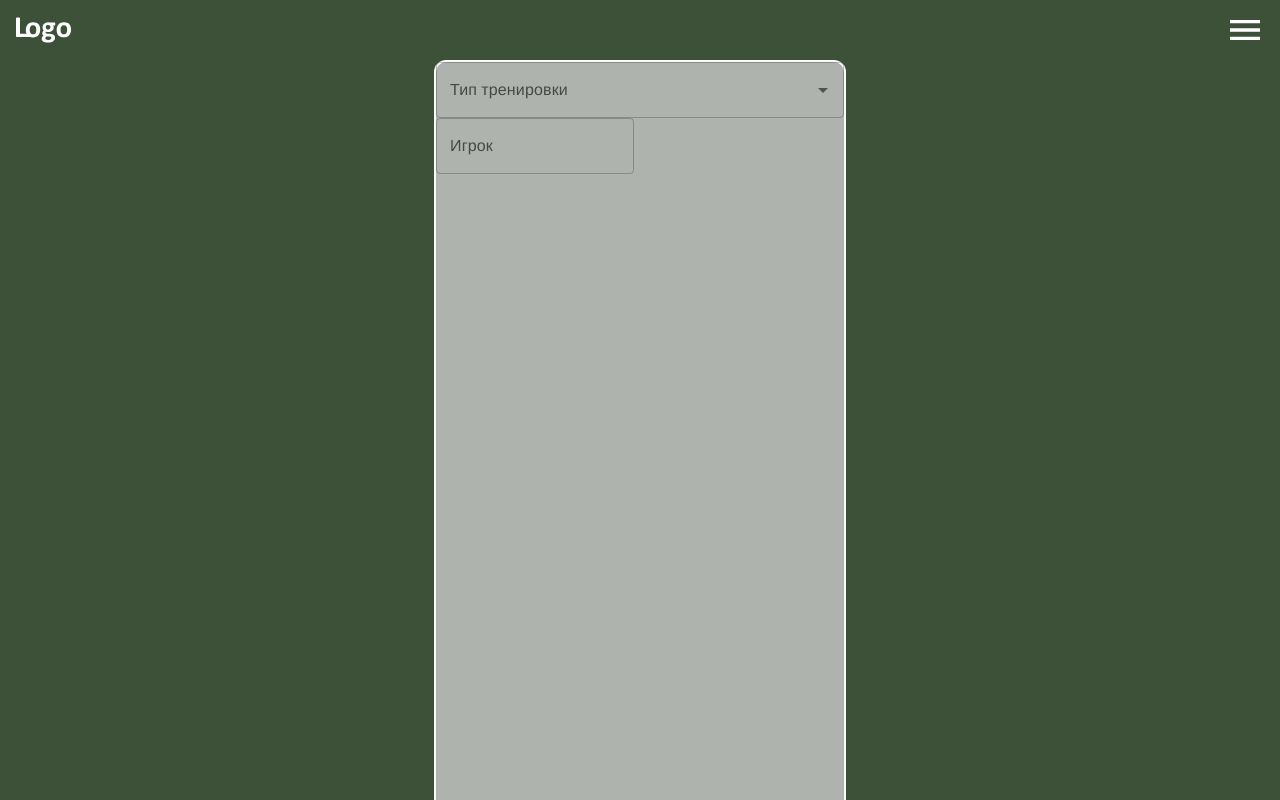
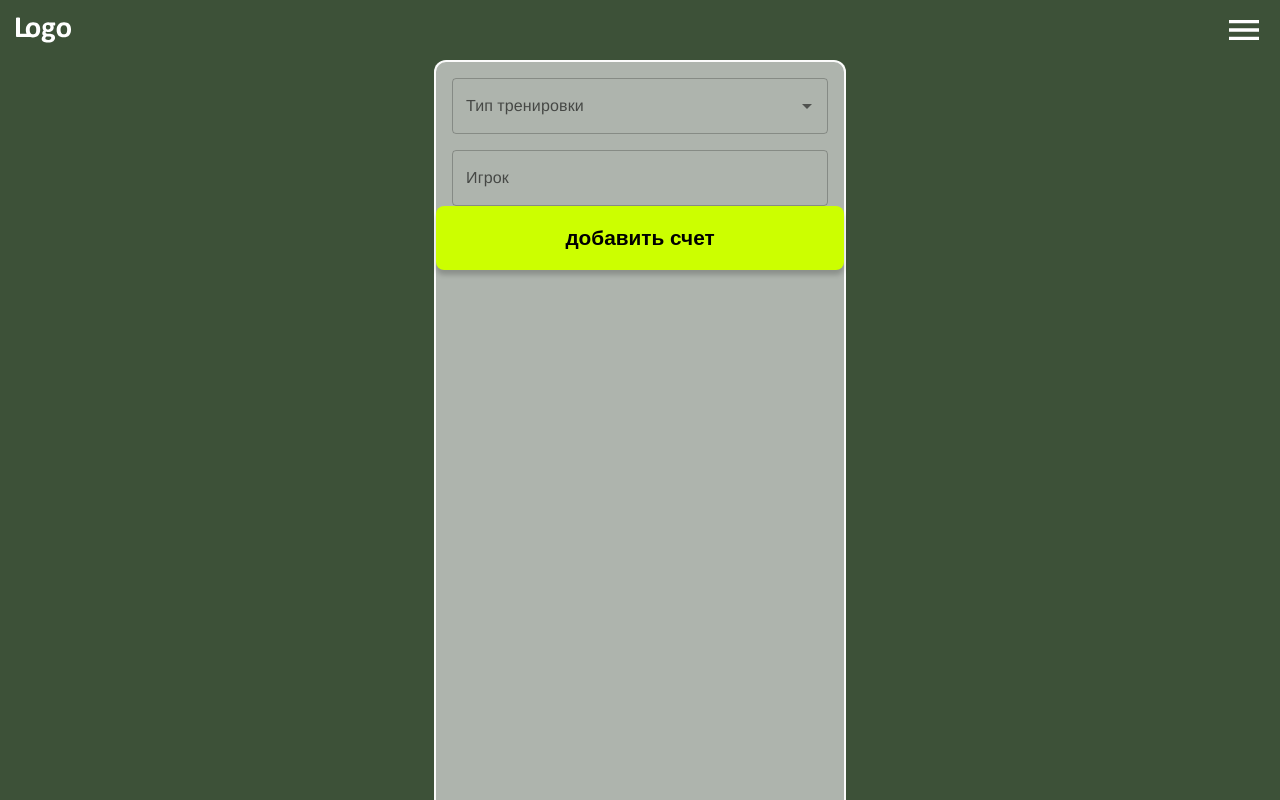
Before and after one commit to Zyurkalov/Tennis-toure, a React (Vite) app: page /Tennis-toure/service/assessment-set in a window 1280 px wide. Shown: the top 800 px of the page. Built offline with nearby package versions, Linux system fonts and the light colour scheme.

Commit message:
feat: added new custom component

```diff
--- /dev/null
+++ b/src/UI-kit/CustomButtonSubmit/CustomButtonSubmit.module.scss
@@ -0,0 +1,17 @@
+.button {
+    min-width: 100%;
+    min-height: 64px;
+    background-color: var(--color-limon);
+    border: none;
+    border-radius: var(--bordre-radius-small);
+
+    font-family: var(--font-header);
+    font-weight: 600;
+    font-size: 1.3rem;
+    box-shadow: 0px 5px 5px rgba(#000000, 0.2);
+
+    &:active {
+        box-shadow: 0 3px rgba(#000000, 0.3);
+        transform: translateY(2px);
+    }
+}
--- /dev/null
+++ b/src/UI-kit/CustomButtonSubmit/CustomButtonSubmit.tsx
@@ -0,0 +1,30 @@
+import clsx from 'clsx';
+import styles from './CustomButtonSubmit.module.scss';
+import { SyntheticEvent, ReactNode, ButtonHTMLAttributes } from 'react';
+
+interface CustomButtonProps extends ButtonHTMLAttributes<HTMLButtonElement> {
+    callback: () => void;
+    children: ReactNode;
+}
+
+export default function CustomButtonSubmit({
+    children,
+    callback,
+    ...props
+}: CustomButtonProps) {
+    const handleClick = (e: SyntheticEvent<HTMLButtonElement>) => {
+        e.preventDefault();
+        callback();
+    };
+
+    return (
+        <button
+            type='submit'
+            onClick={handleClick}
+            className={clsx(styles.button)}
+            {...props}
+        >
+            {children}
+        </button>
+    );
+}
--- a/src/index.css
+++ b/src/index.css
@@ -73,9 +73,9 @@ span {
 
     --font-header: 'Unbounded', sans-serif;
 
-    --margin-outsideBlock: 15px;
+    --margin-outsideBlock: 16px;
     --mg-10: 10px;
-    --mg-15: 15px;
+    --mg-15: 16px;
     --mg-28: 28px;
     --color-default: rgba(255, 255, 255, 1);
     --color-white-95: rgba(255, 255, 255, 0.95);
@@ -86,6 +86,7 @@ span {
     --color-limon: #ccff00;
     --color-yellow: #ffa000;
 
+    --bordre-radius-small: 8px;
     --bordre-radius-medium: 12px;
 
     background-color: var(--color-green);
--- a/src/page/AssessmentSet/AssessmentSet.tsx
+++ b/src/page/AssessmentSet/AssessmentSet.tsx
@@ -1,57 +1,64 @@
 import Autocomplete from '@mui/material/Autocomplete';
 import { AssessmentServiceTypes } from '../types';
-import { useState, ChangeEvent } from 'react';
-import InputAdornment from '@mui/material/InputAdornment';
-import SearchIcon from '@mui/icons-material/Search';
+import { useState, ChangeEvent, useEffect, SyntheticEvent } from 'react';
 
 import clsx from 'clsx';
 import { TextField } from '@mui/material';
 import useScreenStyle from '../../utilits/hooks/useScreenStyle';
 import styles from './assessmentSet.module.scss';
+import { ClassNames } from '@emotion/react';
+import CustomButtonSubmit from '../../UI-kit/CustomButtonSubmit/CustomButtonSubmit';
 
-const headerObj = {
-    header: 'Раз',
-    paragraph: 'Два',
-    image: 'Три',
+export default function AssessmentSet() {
+    const [inputPlayer, setInputPlayer] = useState('');
+    const [inputValue, setInputValue] = useState('');
+
+    const handleChangePlayer = (event: ChangeEvent<HTMLInputElement>) => {
+        setInputPlayer(event.target.value);
     };
 
-export default function AssessmentSet() {
-    const [inputValue, setInputValue] = useState('');
+    useEffect(() => {
+        console.log(inputValue);
+    }, [inputValue]);
 
-    const handleChange = (event: ChangeEvent<HTMLInputElement>) => {
-        setInputValue(event.target.value);
-    };
+    function callBack() {
+        return;
+    }
+
     return (
-        <>
+        <form className={clsx(styles.form)}>
+            <div className={styles.inputContainer}>
                 <Autocomplete
-                disablePortal
-                id='combo-box-demo'
+                    inputValue={inputValue}
+                    onInputChange={(_, newInputValue) => {
+                        setInputValue(newInputValue);
+                    }}
+                    id='controllable-states-demo'
                     options={Object.keys(AssessmentServiceTypes).map(
                         key =>
                             AssessmentServiceTypes[
                                 key as keyof typeof AssessmentServiceTypes
                             ],
                     )}
-                onChange={() => {}}
                     renderInput={params => (
                         <TextField {...params} label='Тип тренировки' />
                     )}
+                    className={clsx()}
                 />
                 <TextField
                     id='demo-helper-text-aligned-no-helper'
                     label='Игрок'
                     maxRows={1}
-                onChange={handleChange}
-                value={inputValue}
-                className={clsx()}
-                // InputProps={{
-                //     startAdornment: (
-                //         <InputAdornment position='start'>
-                //             <SearchIcon fontSize='large' />
-                //         </InputAdornment>
-                //     ),
-                // }}
+                    onChange={handleChangePlayer}
+                    value={inputPlayer}
+                    className={clsx(styles.form__textField)}
                 />
-        </>
+            </div>
+            <div></div>
+
+            <CustomButtonSubmit callback={callBack}>
+                добавить счет
+            </CustomButtonSubmit>
+        </form>
     );
 }
--- a/src/page/AssessmentSet/assessmentSet.module.scss
+++ b/src/page/AssessmentSet/assessmentSet.module.scss
@@ -0,0 +1,9 @@
+.inputContainer > div {
+    margin: var(--mg-15) var(--mg-15) 0;
+}
+
+.form {
+    &__textField {
+        min-width: calc(100% - calc(var(--mg-15) * 2));
+    }
+}
--- a/src/page/types.tsx
+++ b/src/page/types.tsx
@@ -1,5 +1,5 @@
 export enum AssessmentServiceTypes {
-    TyumenCup = 'Кубок Тюмени',
-    NewName = 'Новые Имена',
-    AustralianOpen = 'Australian Open',
+    one = 'Раз',
+    two = 'Два',
+    three = 'Три',
 }
```
Lines whose indentation alone changed are shown as unchanged.
